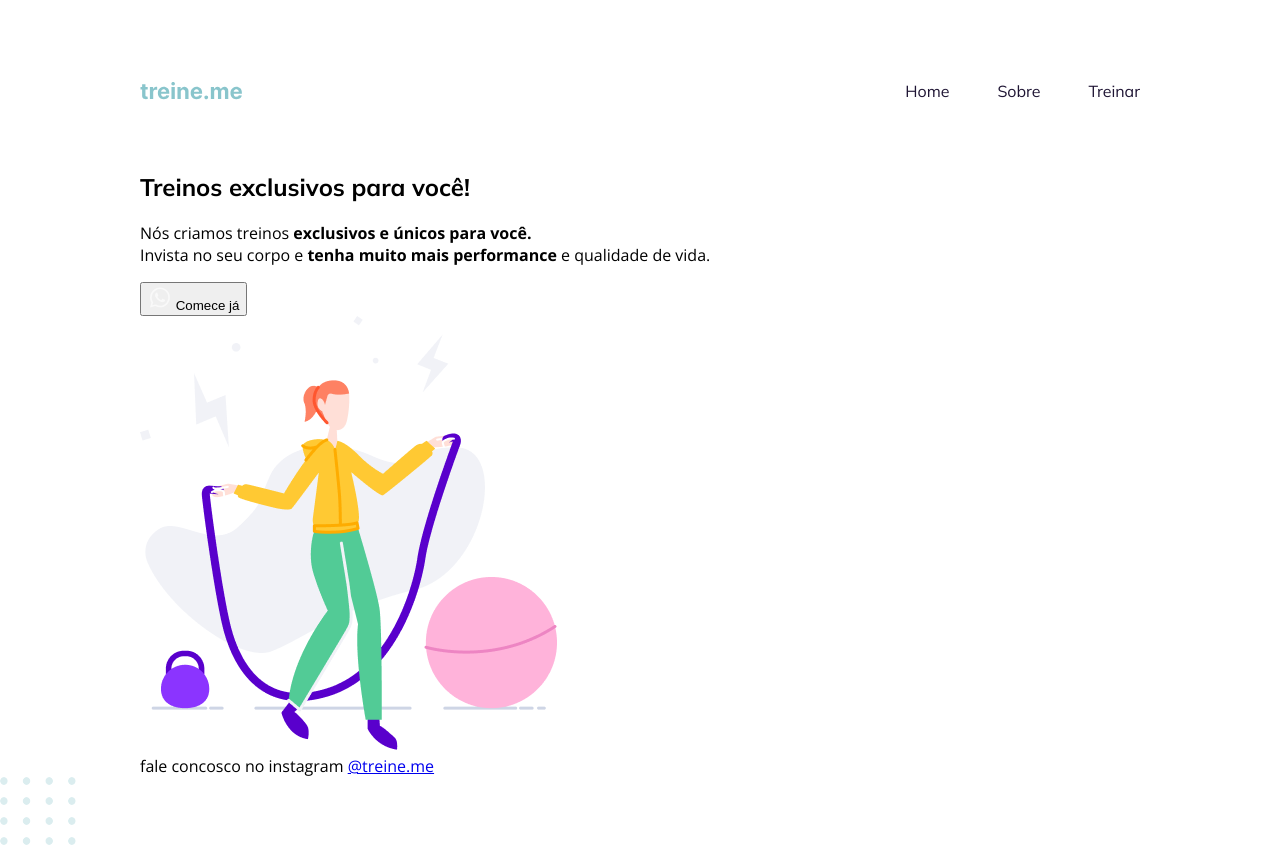
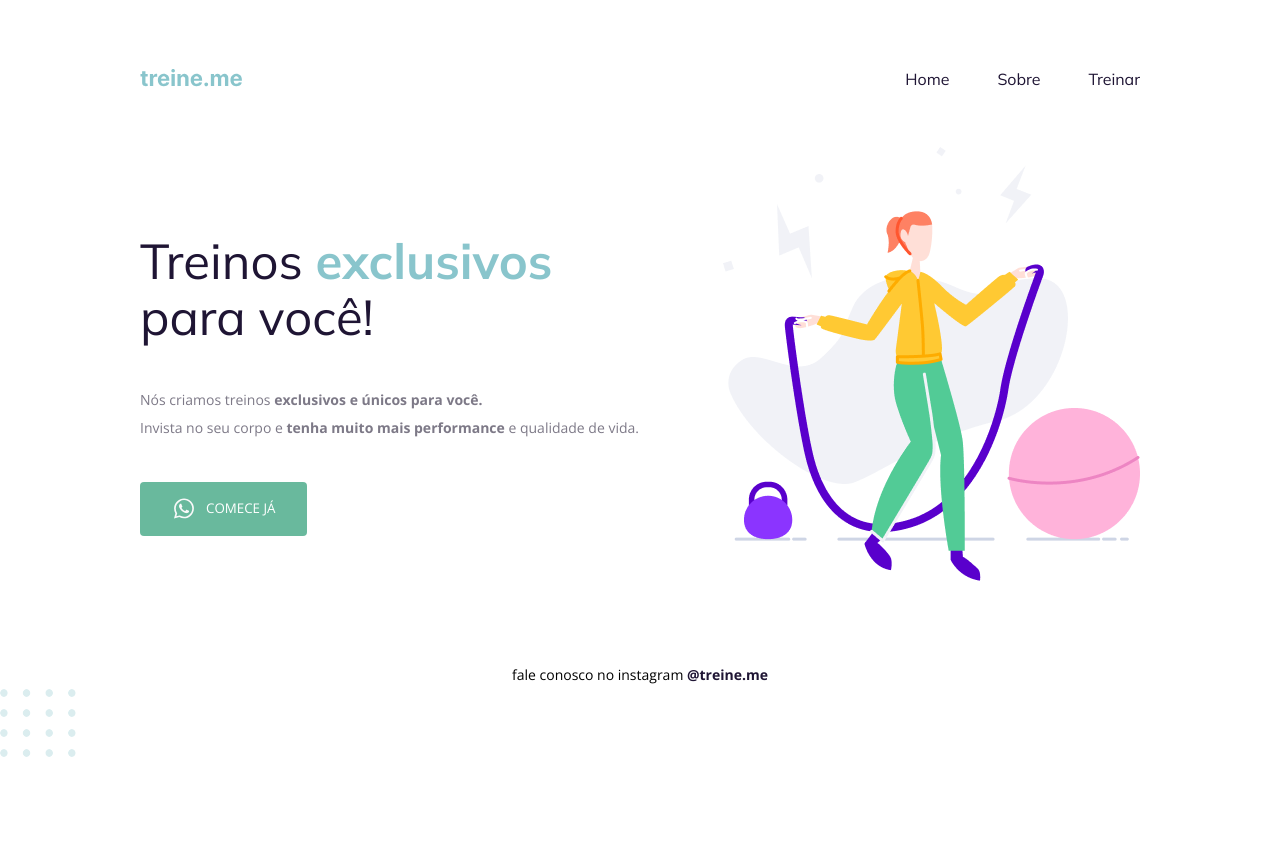
Before and after one commit to FelipeSousaGomes/TelaApresentacao, a plain HTML site: page index.html in a window 1280 px wide. After the commit the page ends 800 px from the top, so only its background shows below. Drawn offline with nearby package versions, Linux system fonts and the light colour scheme.

Commit message:
Atualizações

```diff
--- a/index.html
+++ b/index.html
@@ -31,7 +31,7 @@
 
         <main>
             <section class="text">
-                <h1>Treinos exclusivos
+                <h1>Treinos <span>exclusivos</span>
                     para você!</h1>
 
                 <p>Nós criamos treinos <strong>exclusivos e únicos para você.</strong> <br>
@@ -46,7 +46,7 @@
         </main>
 
         <footer>
-            fale concosco no instagram <a href="http://instagram.com/neymarjr" target="_blank"
+            fale conosco no instagram <a href="http://instagram.com/neymarjr" target="_blank"
                 rel="noopener noreferrer">@treine.me</a>
         </footer>
 
--- a/style.css
+++ b/style.css
@@ -1,41 +1,104 @@
-body{
+body {
     margin: 0;
+
     font-family: 'Open Sans', sans-serif;
-}
+  }
 
-.page{
+  .page {
     width: 1000px;
     margin: 65px auto 0;
+  }
 
-}
-
-nav{
+  nav {
     display: flex;
     justify-content: space-between;
-    margin: 0px;
-    padding: 0px;
-    align-items: centeR;
+    align-items: center;
+
     margin-bottom: 55px;
 
+  }
 
-}
+  ul {
+    display: flex;
+    gap: 48px;
+    list-style: none;
+    margin: 0;
+    padding: 0;
+  }
 
-ul a {
+  a {
     color: #1F1534;
     text-decoration: none;
-}
+  }
 
-ul li a:hover{
+  ul li a:hover {
     font-weight: bold;
-}
+  }
 
-ul{
+  h1, ul {
     font-family: 'Mulish', sans-serif;
-    list-style: none;
+  }
+
+  h1 {
+    font-size: 49px;
+    line-height: 56px;
+    color: #1F1534;
+
+    font-weight: normal;
+
+    width: 490px;
+  }
+
+  h1 span {
+    color: #89C5CC;
+    font-weight: bold;
+  }
+
+  p {
+    font-size: 14px;
+    line-height: 28px;
+    color: #7D7987;
+    margin: 40px 0;
+
+  }
+
+  button {
+    text-transform: uppercase;
+    font-family: 'Open Sans', sans-serif;
+  }
+
+  footer {
+    font-size: 14px;
+    line-height: 28px;
+    text-align: center;
+    margin-top: 80px;
+  }
+
+  footer a {
+    font-weight: bold;
+  }
+
+  main{
     display:flex;
-    gap: 48px;
-}
+    align-items:center;
+    justify-content:space-between;
+  }
 
-h1{
-    font-family: 'Mulish', sans-serif;
-}
+  button{
+    color:white;
+    background: #69B99D;
+    border-radius:4px;
+    border:none;
+    display:flex;
+    align-items: center;
+    justify-content: center;
+    padding: 14px 32px 15px 32px;
+    gap:10px;
+
+    cursor:pointer;
+  }
+
+
+  button:hover{
+    background:#4ea788;
+  }
```
